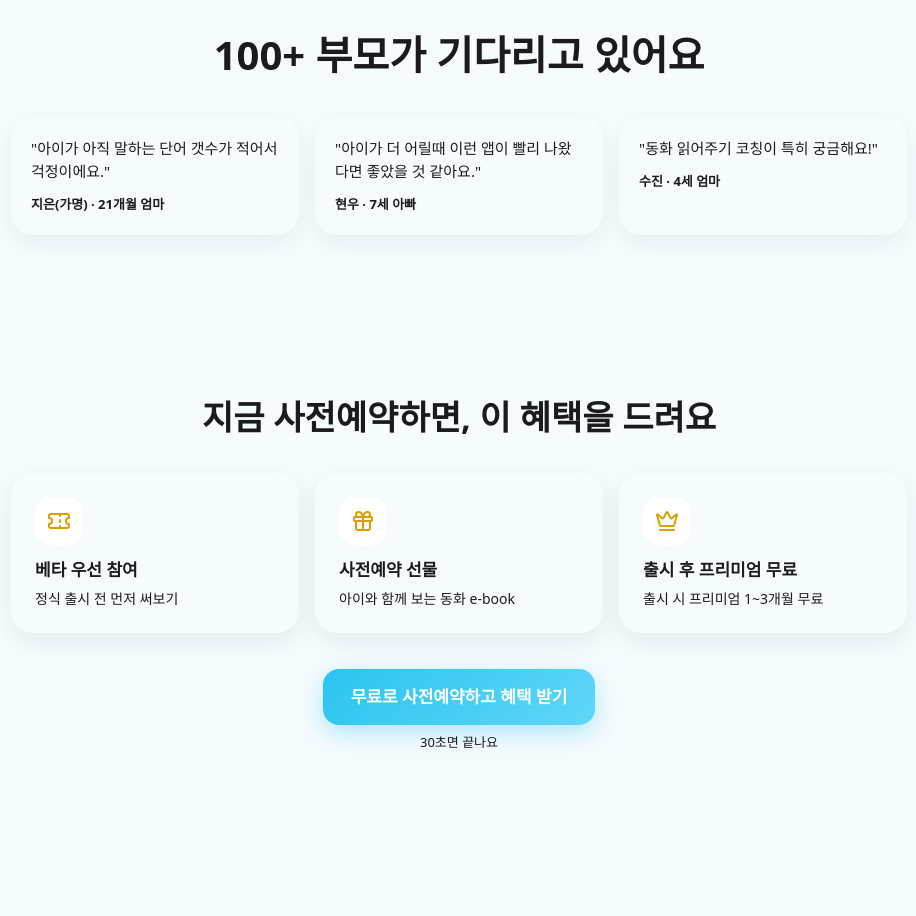
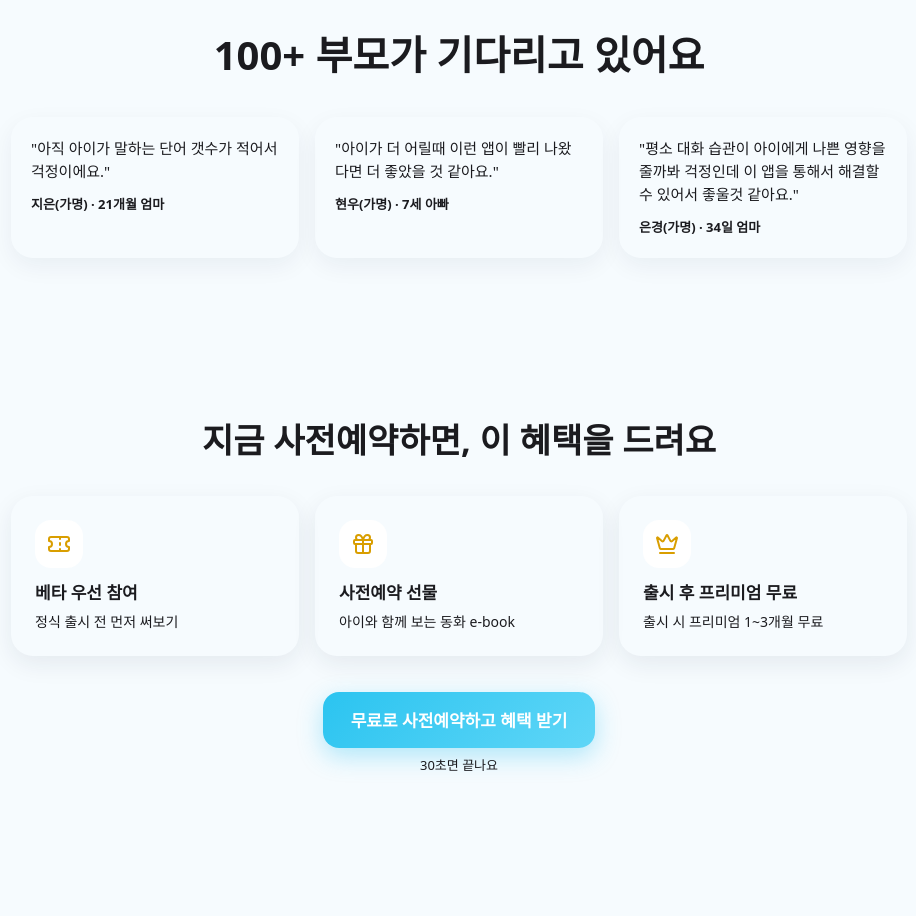
Before and after one commit to arror1784/iTalkLanding, a React (Vite) app: page / in a window 1280 px wide. Shown: the part 3200-4116 px from the top of the page, without its empty margins (181-1097 px from the left). Built offline with nearby package versions, Linux system fonts and the light colour scheme; a web font is replaced by a local one.

Commit message:
텍스트 update

```diff
--- a/src/app/components/landing/LandingPage.tsx
+++ b/src/app/components/landing/LandingPage.tsx
@@ -496,15 +496,15 @@ function Evidence() {
 const reviews = [
   {
     name: "지은(가명) · 21개월 엄마",
-    text: "아이가 아직 말하는 단어 갯수가 적어서 걱정이에요.",
+    text: "아직 아이가 말하는 단어 갯수가 적어서 걱정이에요.",
   },
   {
-    name: "현우 · 7세 아빠",
-    text: "아이가 더 어릴때 이런 앱이 빨리 나왔다면 좋았을 것 같아요.",
+    name: "현우(가명) · 7세 아빠",
+    text: "아이가 더 어릴때 이런 앱이 빨리 나왔다면 더 좋았을 것 같아요.",
   },
   {
-    name: "수진 · 4세 엄마",
-    text: "동화 읽어주기 코칭이 특히 궁금해요!",
+    name: "은경(가명) · 34일 엄마",
+    text: "평소 대화 습관이 아이에게 나쁜 영향을 줄까봐 걱정인데 이 앱을 통해서 해결할 수 있어서 좋울것 같아요.",
   },
 ];
 
```
